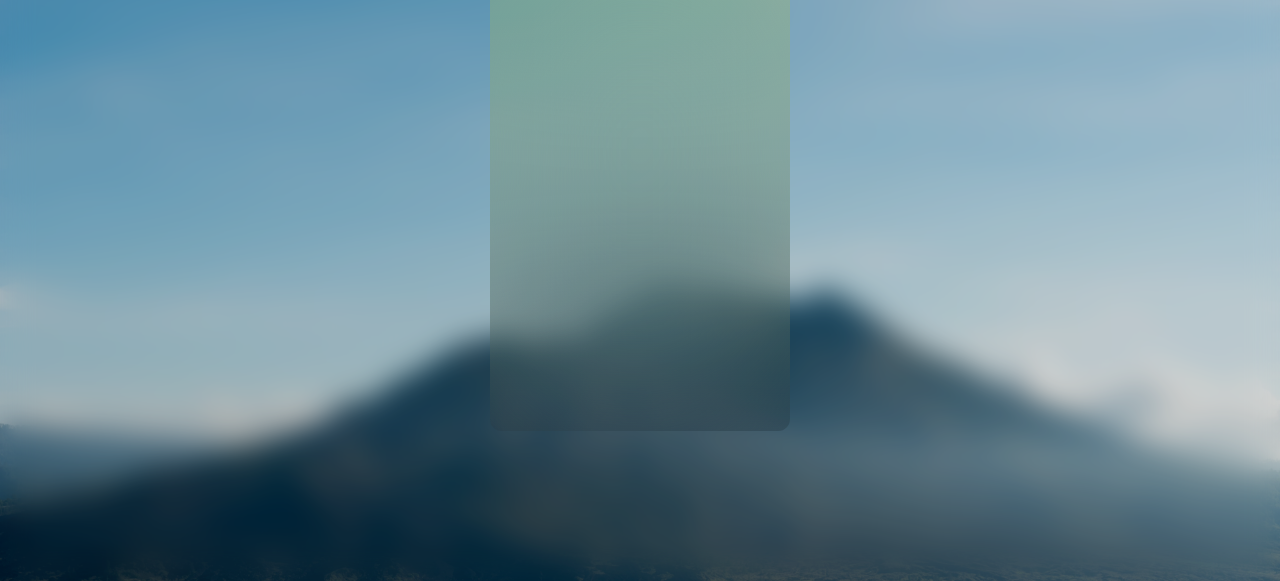
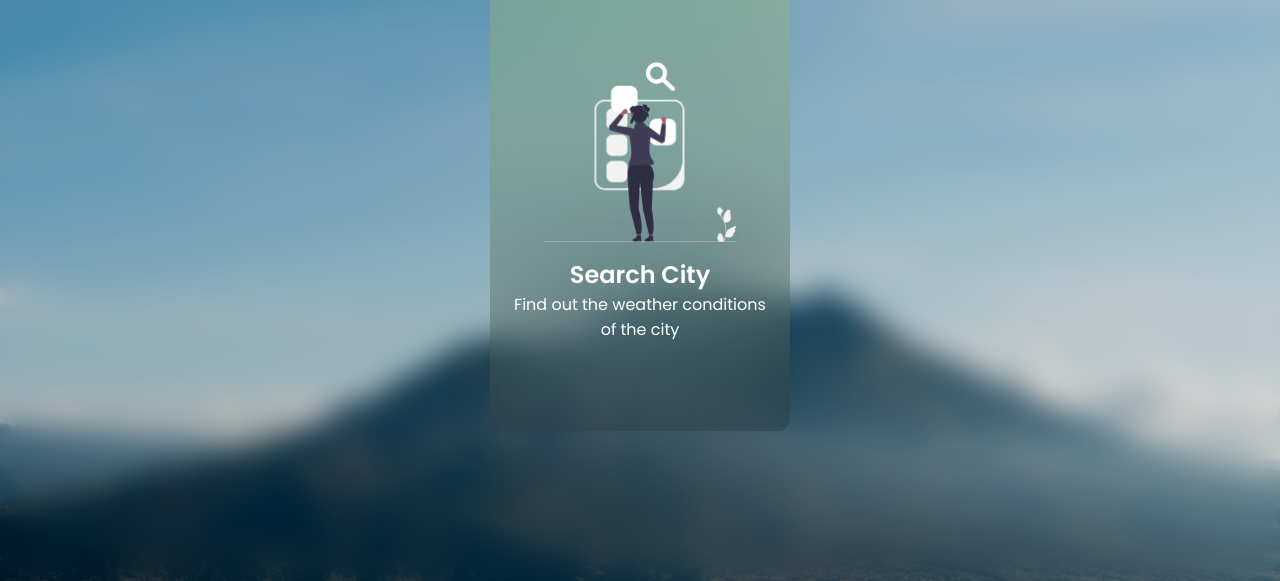
Before and after one commit to Vedant1607/Weather-App, a plain HTML site: page index.html in a window 1280 px wide. Shown: the part 219-800 px from the top of the page. Drawn offline with nearby package versions, Linux system fonts and the light colour scheme; files whose address does not match are found by name.

Commit message:
Create message section

```diff
--- a/index.html
+++ b/index.html
@@ -6,10 +6,12 @@
     <title>Weather App</title>
     <link rel="stylesheet" href="style.css" />
 
+    <script src="script.js" defer></script>
+
     <!-- Import Google Icons -->
     <link
-      href="https://fonts.googleapis.com/css2?family=Material+Symbols+Outlined"
-      rel="stylesheet"
+    href="https://fonts.googleapis.com/css2?family=Material+Symbols+Outlined"
+    rel="stylesheet"
     />
   </head>
   <body>
@@ -92,8 +94,27 @@
           </div>
         </div>
       </section>
+
+      <section class="search-city section-message">
+        <img src="assets/message/search-city.png" alt="">
+         <div>
+          <h1>Search City</h1>
+          <h4 class="regular-txt">
+            Find out the weather conditions of the city
+          </h4>
+         </div>
+      </section>
+
+      <section class="not-found section-message" style="display: none;">
+        <img src="assets/message/not-found.png" alt="">
+         <div>
+          <h1>Search City</h1>
+          <h4 class="regular-txt">
+            Find out the weather conditions of the city
+          </h4>
+         </div>
+      </section>
     </main>
 
-    <script src="script.js"></script>
   </body>
 </html>
--- a/style.css
+++ b/style.css
@@ -156,3 +156,18 @@ body::before {
     height: 35px;
 }
 /* SECTION: WEATHER INFO END */
+
+/* SECTION: MESSAGE */
+.section-message {
+    display: flex;
+    flex-direction: column;
+    align-items: center;
+    text-align: center;
+    gap: 15px;
+    margin-top: 25%;
+}
+.section-message img{
+    height: 180px;
+    width: fit-content;
+}
+/* END SECTION: MESSAGE */
```
